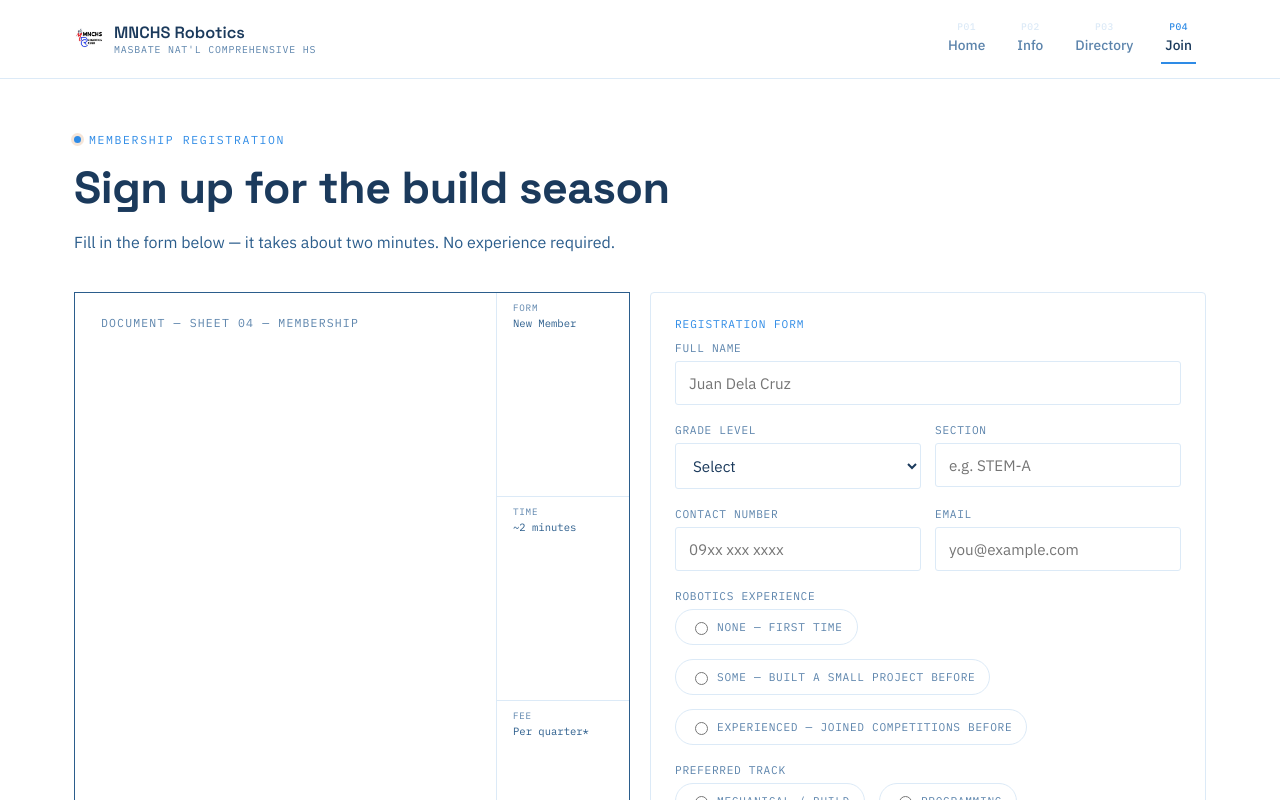
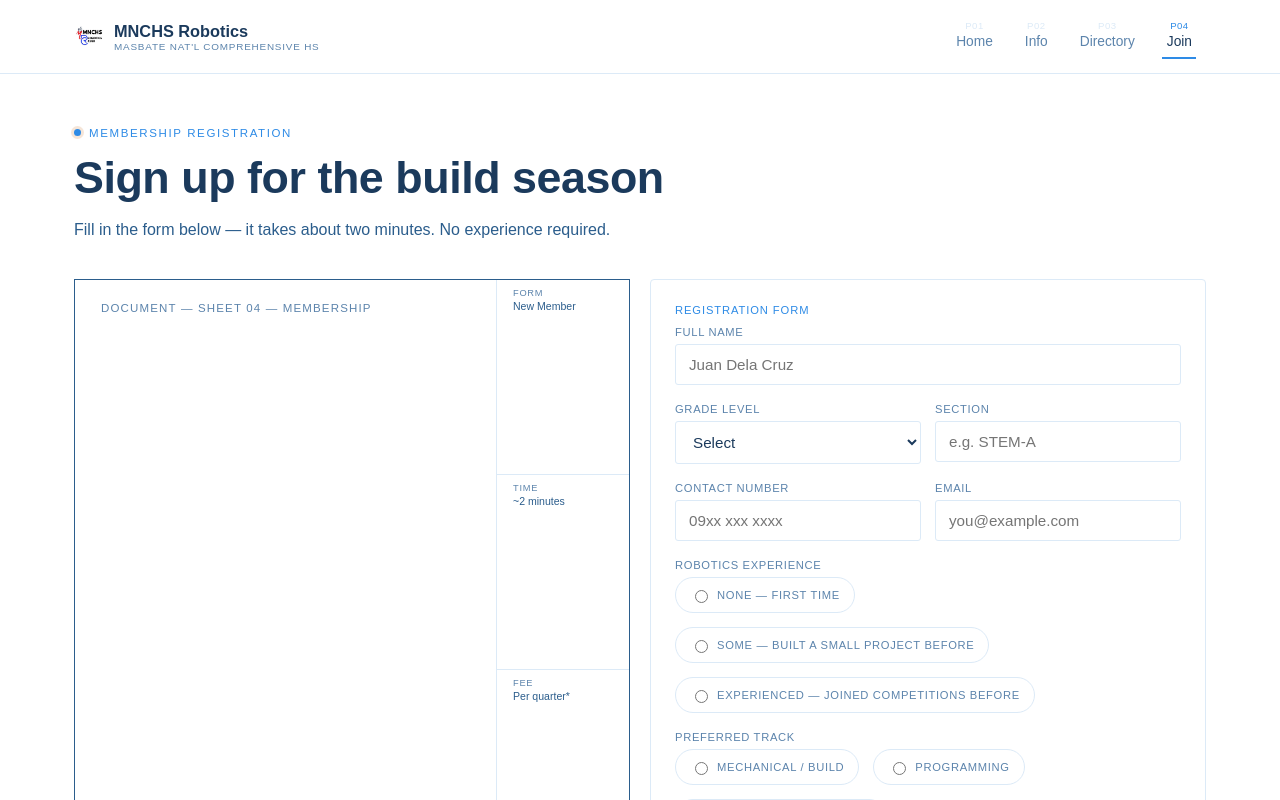
Before and after one commit to Stevemrfg/MNCHS-Robotics-Club-Website, a React (Vite) app in the folder mnchs-robotics/: page /#/membership in a window 1280 px wide. Shown: the top 800 px of the page. Built offline with nearby package versions, Linux system fonts and the light colour scheme.

Commit message:
Update index.css

```diff
--- a/mnchs-robotics/src/index.css
+++ b/mnchs-robotics/src/index.css
@@ -19,9 +19,10 @@
   --danger: #C0392B;
 
   /* Type */
-  --font-display: 'Space Grotesk', 'IBM Plex Sans', sans-serif;
-  --font-body: 'IBM Plex Sans', sans-serif;
-  --font-mono: 'IBM Plex Mono', monospace;
+/* Type */
+  --font-display: Arial, Helvetica, sans-serif;
+  --font-body: Arial, Helvetica, sans-serif;
+  --font-mono: Arial, Helvetica, sans-serif;
 
   /* Layout */
   --max-w: 1180px;
```
